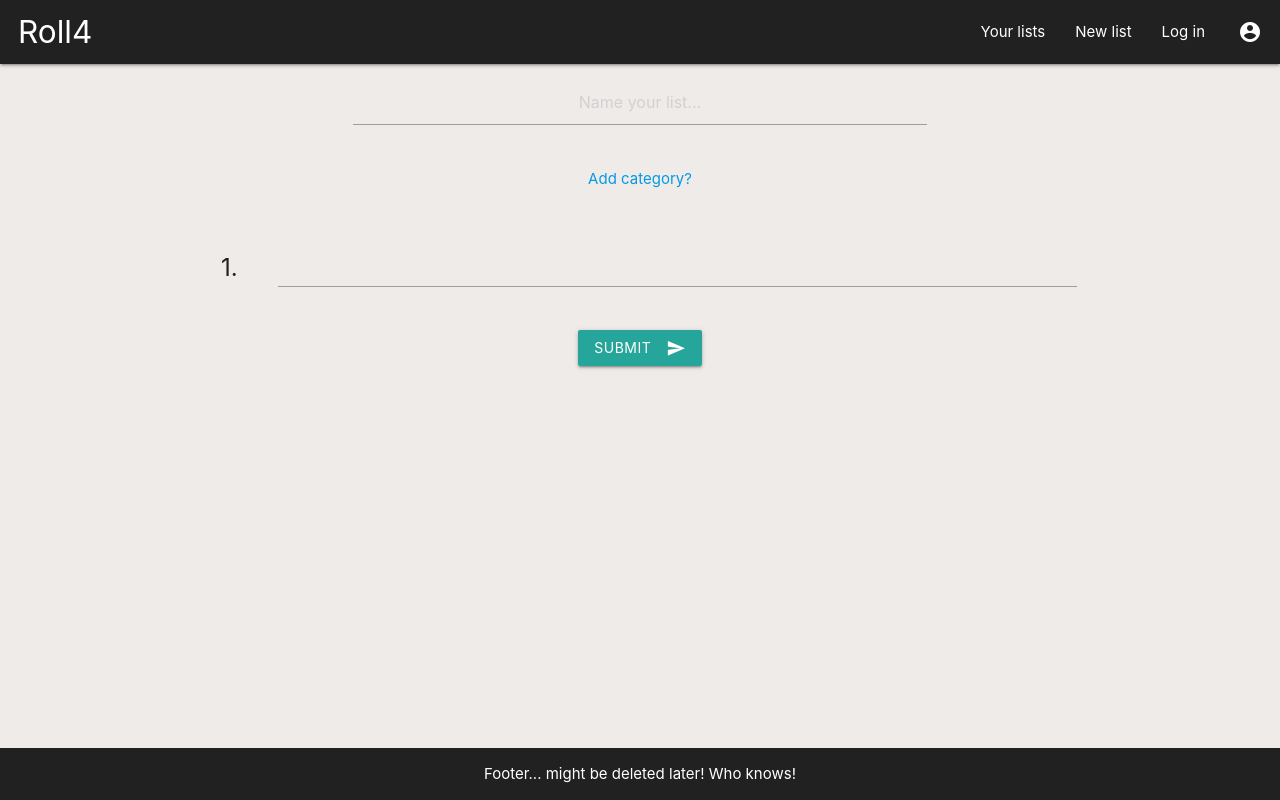
After one commit to Shirral/Roll4, a Flask app: page /addlist in a window 1280 px wide. The commit adds this page. Run offline with Flask 3, Linux system fonts and the light colour scheme.

Commit message:
Add and route addlist.html; update styling

```diff
--- a/roll4app/routes.py
+++ b/roll4app/routes.py
@@ -70,3 +70,8 @@ def logout():
     flash("Logged out. See you later!")
     session.pop("currentuser")
     return redirect(url_for("login"))
+
+
+@app.route("/addlist")
+def addlist():
+    return render_template("addlist.html")
--- a/roll4app/static/css/style.css
+++ b/roll4app/static/css/style.css
@@ -16,6 +16,10 @@ main {
     padding: 0;
 }
 
+.itemnum {
+    font-size: x-large;
+}
+
 #profile-icon {
     margin: 0 18px;
 }
--- /dev/null
+++ b/roll4app/templates/addlist.html
@@ -0,0 +1,37 @@
+{% extends "base.html" %}
+{% block title %}New list{% endblock %}
+{% block content %}
+
+<div>
+    <div class="row">
+        <form class="col s12">
+            <div class="row">
+                <div class="col s2"></div>
+                <div class="input-field col s8">
+                    <input placeholder="Name your list..." id="list_name" name="list_name" type="text" minlength="3" maxlength="30" class="center validate">
+                </div>
+                <div class="col s2"></div>
+            </div>
+            <div class="row center">
+                <p><a href="#">Add category?</a></p>
+            </div>
+            <div class="row valign-wrapper">
+                <div class="col s1 center">
+                    <p class="itemnum">1.</p>
+                </div>
+                <div class="input-field col s11">
+                    <input id="listitem[num]" name="listitem[num]" type="text" class="validate">
+                </div>
+            </div>
+            <div class="row center">
+                <button class="btn waves-effect waves-light" type="submit" name="action">Submit
+                    <i class="material-icons right">send</i>
+                </button>
+            </div>
+        </form>
+    </div>
+</div>
+
+
+
+{% endblock %}
--- a/roll4app/templates/base.html
+++ b/roll4app/templates/base.html
@@ -8,7 +8,7 @@
     <link rel="stylesheet" href="{{url_for('static', filename='css/style.css')}}" type="text/css">
     <title>{% block title %}{% endblock %}</title>
 </head>
-<body>
+<body class="brown lighten-5">
     <header>
         <nav class="grey darken-4">
             <div class="nav-wrapper">
```
